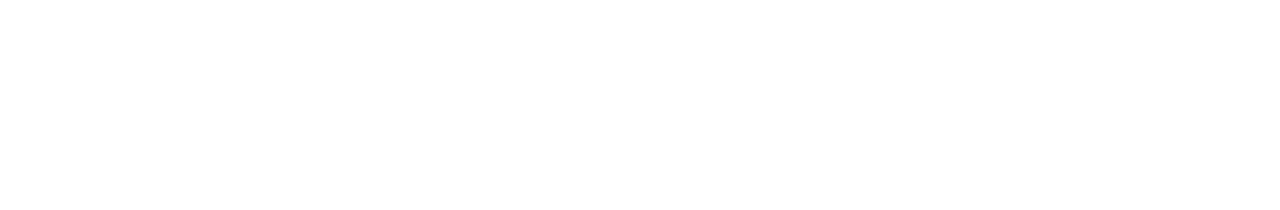
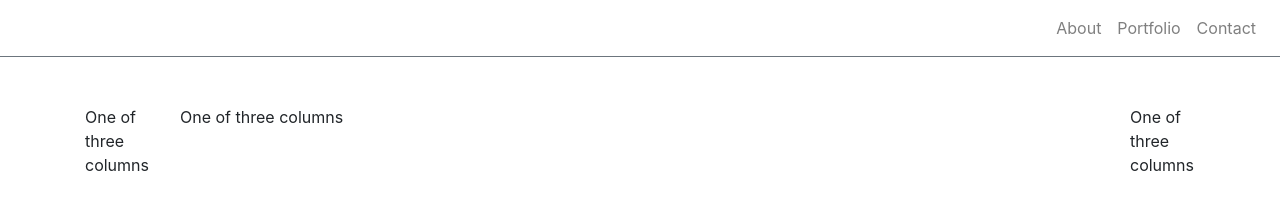
Before and after one commit to rebake44/Bootstrap-Portfolio, a plain HTML site: page portfolio.html in a window 1280 px wide. Drawn offline with nearby package versions, Linux system fonts and the light colour scheme.

Commit message:
hw 2 updated portfolio

```diff
--- a/index.html
+++ b/index.html
@@ -1,11 +1,40 @@
 <html lang="en">
+
 <head>
     <meta charset="UTF-8">
     <meta name="viewport" content="width=device-width, initial-scale=1.0">
     <meta http-equiv="X-UA-Compatible" content="ie=edge">
     <title>Bootstrap Portfolio</title>
+    <!-- latest compiled and minified CSS -->
+    <link rel="stylesheet" href="https://stackpath.bootstrapcdn.com/bootstrap/4.1.3/css/bootstrap.min.css" integrity="sha384-MCw98/SFnGE8fJT3GXwEOngsV7Zt27NXFoaoApmYm81iuXoPkFOJwJ8ERdknLPMO"
+        crossorigin="anonymous">
+
 </head>
+
 <body>
+    <nav class="navbar navbar-border border-bottom border-secondary navbar-expand-lg navbar-light mb-md-5">
+        <button class="navbar-toggler" type="button" data-toggle="collapse" data-target="#navbarSupportedContent" aria-controls="navbarSupportedContent"
+            aria-expanded="false" aria-label="Toggle navigation">
+            <span class="navbar-toggler-icon"></span>
+        </button>
+
+        <div class="collapse navbar-collapse" id="navbarSupportedContent">
+            <ul class="navbar-nav ml-auto">
+                <li class="nav-item">
+                    <a class="nav-link" href="#">About</a>
+                </li>
+                <li class="nav-item">
+                    <a class="nav-link" href="#">Portfolio</a>
+                </li>
+                <li class="nav-item">
+                    <a class="nav-link" href="#">Contact</a>
+                </li>
+            </ul>
+        </div>
+    </nav>
+
+
 
 </body>
+
 </html>
--- a/portfolio.html
+++ b/portfolio.html
@@ -0,0 +1,53 @@
+<html lang="en">
+
+<head>
+    <meta charset="UTF-8">
+    <meta name="viewport" content="width=device-width, initial-scale=1.0">
+    <meta http-equiv="X-UA-Compatible" content="ie=edge">
+    <title>Bootstrap Portfolio</title>
+    <!-- latest compiled and minified CSS -->
+    <link rel="stylesheet" href="https://stackpath.bootstrapcdn.com/bootstrap/4.1.3/css/bootstrap.min.css" integrity="sha384-MCw98/SFnGE8fJT3GXwEOngsV7Zt27NXFoaoApmYm81iuXoPkFOJwJ8ERdknLPMO"
+        crossorigin="anonymous">
+
+</head>
+
+<body>
+    <nav class="navbar navbar-border border-bottom border-secondary navbar-expand-lg navbar-light mb-md-5">
+        <button class="navbar-toggler" type="button" data-toggle="collapse" data-target="#navbarSupportedContent" aria-controls="navbarSupportedContent"
+            aria-expanded="false" aria-label="Toggle navigation">
+            <span class="navbar-toggler-icon"></span>
+        </button>
+
+        <div class="collapse navbar-collapse" id="navbarSupportedContent">
+            <ul class="navbar-nav ml-auto">
+                <li class="nav-item">
+                    <a class="nav-link" href="#">About</a>
+                </li>
+                <li class="nav-item">
+                    <a class="nav-link" href="#">Portfolio</a>
+                </li>
+                <li class="nav-item">
+                    <a class="nav-link" href="#">Contact</a>
+                </li>
+            </ul>
+        </div>
+    </nav>
+    <div class="container">
+            <div class="row">
+              <div class="col-sm-1">
+                One of three columns
+              </div>
+              <div class="col-sm-10">
+                One of three columns
+              </div>
+              <div class="col-sm-1">
+                One of three columns
+              </div>
+            </div>
+          </div>
+
+
+
+</body>
+
+</html>
```
